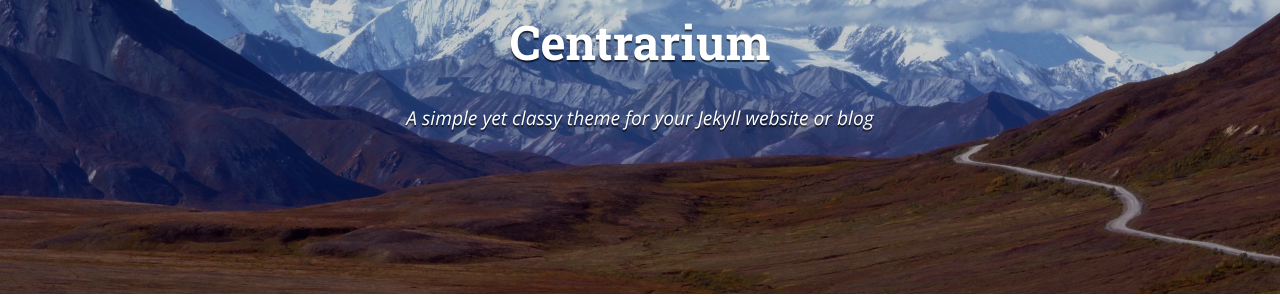
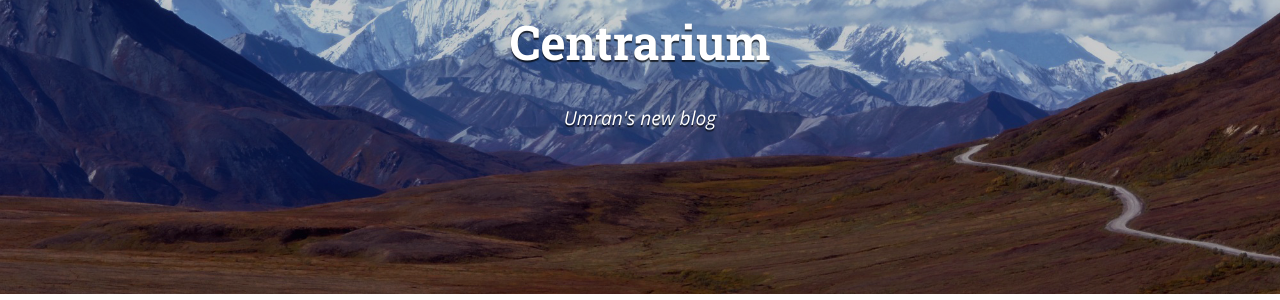
Before and after one commit to umranhaji/umranhaji.github.io, a Jekyll site: the page built from index.html, in a window 1280 px wide. Shown: the part 209-509 px from the top of the page. Built offline with Jekyll 4.4.1, drawn with Linux system fonts in a browser that asks for light colours; nearby versions of some CDN libraries; the list of posts is cut into pages by our own code.

Commit message:
Updated '_config.yml' via CloudCannon

```diff
--- a/_config.yml
+++ b/_config.yml
@@ -10,7 +10,7 @@
 
 # Site settings
 title: Centrarium
-subtitle: "A simple yet classy theme for your Jekyll website or blog"
+subtitle: "Umran's new blog"
 email: blcentra@gmail.com
 name: Ben Centra
 description: >
@@ -72,7 +72,7 @@
 social:
   - name: Twitter
     icon: twitter
-    username: TheBenCentra
+    username:
     url:
     desc: Follow me on Twitter
     share: true
```
